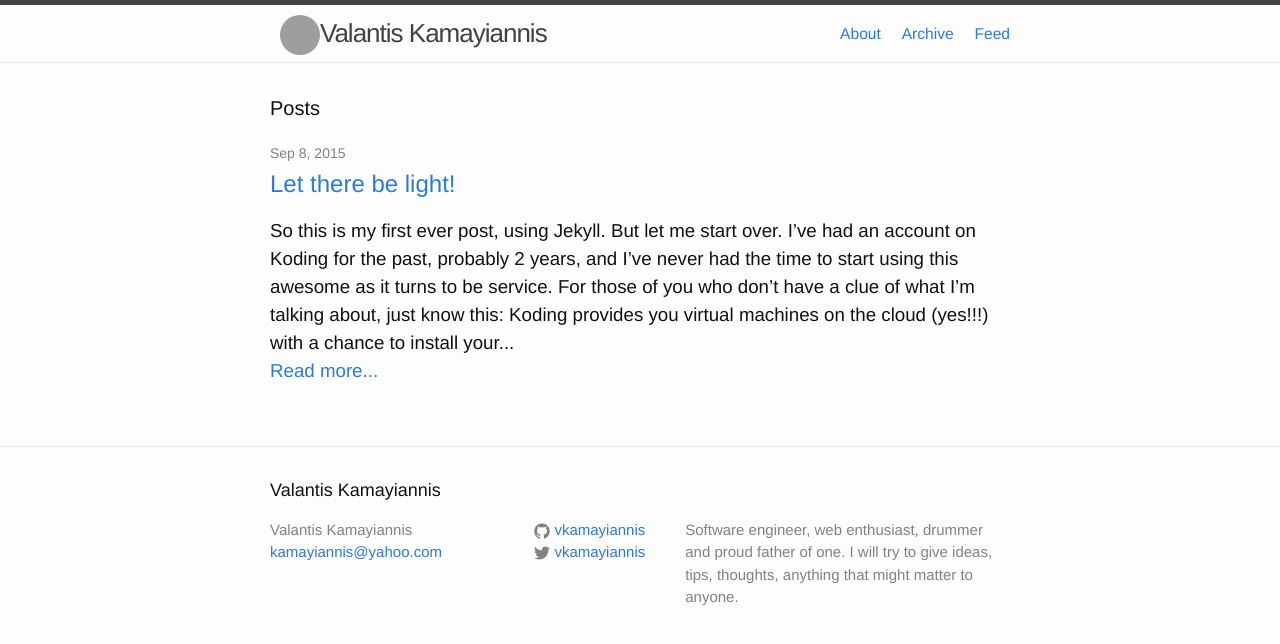
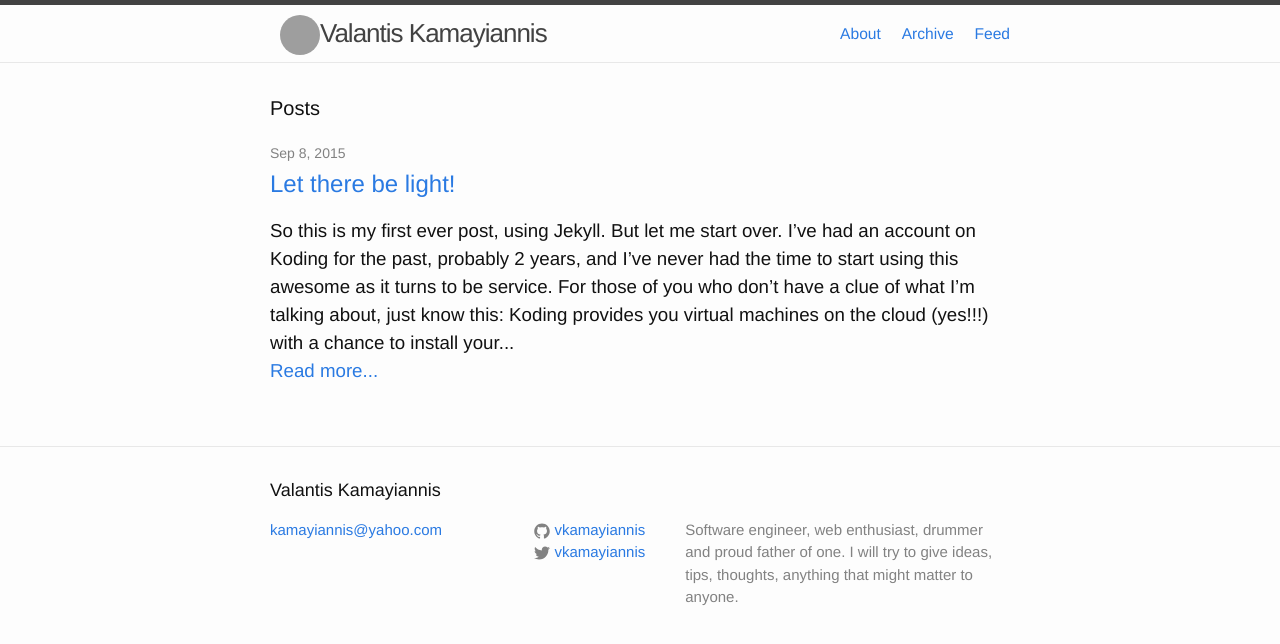
Before and after one commit to vkamayiannis/vkamayiannis.github.io, a Jekyll site: the page built from index.html, in a window 1280 px wide. Shown: the top 644 px of the page. Built offline with Jekyll 4.4.1, drawn with Linux system fonts in a browser that asks for light colours; grey boxes are pictures that could not be loaded.

```diff
--- a/_includes/footer.html
+++ b/_includes/footer.html
@@ -7,7 +7,6 @@
     <div class="footer-col-wrapper">
       <div class="footer-col  footer-col-1">
         <ul class="contact-list">
-          <li>{{ site.title }}</li>
           <li><a href="mailto:{{ site.email }}">{{ site.email }}</a></li>
         </ul>
       </div>
--- a/_layouts/default.html
+++ b/_layouts/default.html
@@ -14,8 +14,8 @@
         {{ content }}
       </div>
     </div>
+
     {% include comments.html %}
-
     {% include footer.html %}
 
   </body>
--- a/_layouts/page.html
+++ b/_layouts/page.html
@@ -11,4 +11,5 @@ layout: default
     {{ content }}
   </article>
 
+
 </div>
--- a/_posts/2015-09-08-let-there-be-light.markdown
+++ b/_posts/2015-09-08-let-there-be-light.markdown
@@ -3,6 +3,7 @@ layout: post
 title:  "Let there be light!"
 date:   2015-09-08 23:34:26
 categories: jekyll update
+comments: true
 ---
 So this is my first ever post, using Jekyll. But let me start over.
 
```
